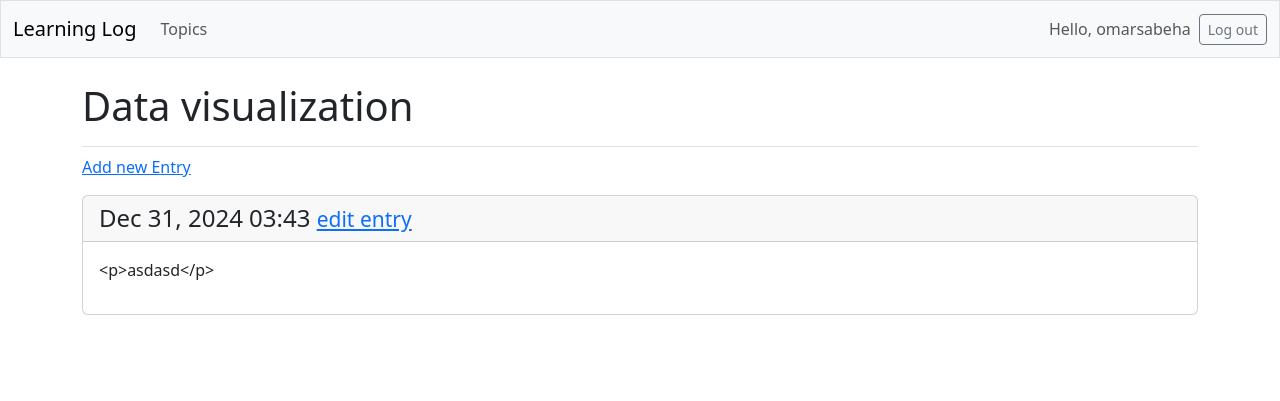
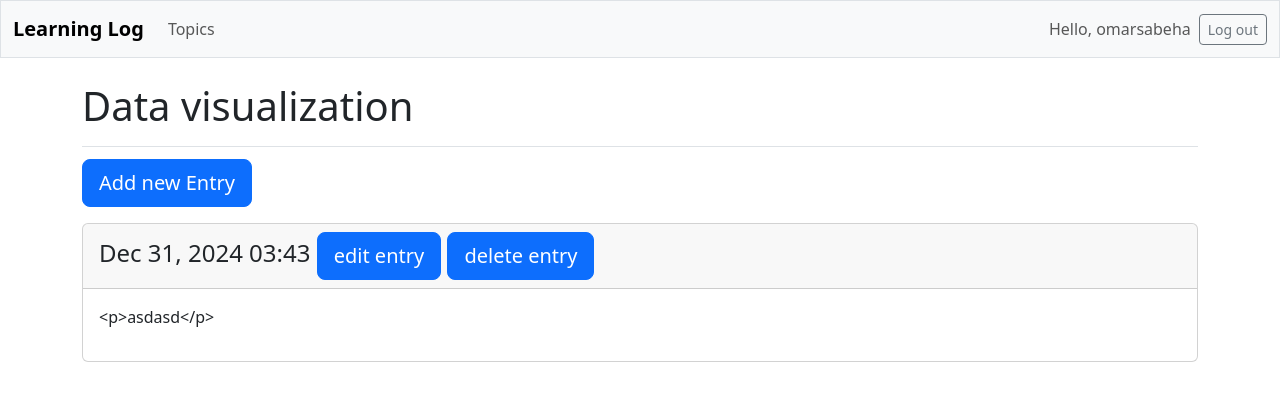
Before and after one commit to oms2304/Learning_logg-main, a Django app: page /topics/5/ in a window 1280 px wide. Shown: the top 401 px of the page. Run offline with Django 5.2, Linux system fonts and the light colour scheme; a user stored in the database is signed in; data comes from the database, SQL or seed files in the repository; both versions use the stored data as it was after the commit; some libraries are stand-ins or nearby versions.

Commit message:
added TinyMCE text box, delete topic/entry button, some styling

```diff
--- a/learning_logs/templates/learning_logs/base.html
+++ b/learning_logs/templates/learning_logs/base.html
@@ -9,8 +9,11 @@
     {% bootstrap_css %}
     {% bootstrap_javascript %}
 
+    <script src="https://cdn.tiny.cloud/1/fn1qay9yq2je6w50f5siz9nwgq3ee07djrxlt74khedctmv7/tinymce/6/tinymce.min.js"></script>
+
 </head>
 <body>
+
     <nav class="navbar navbar-expand-md navbar-light bg-light mb-4 border">
         <div class="container-fluid">
            <a class="navbar-brand" href="{% url 'learning_logs:index' %}">
@@ -68,5 +71,21 @@
         </div>
       </main>
     </div>
+    <script>
+      tinymce.init({
+          selector: 'textarea',  // Targets all textarea elements (you can also target specific ones like '#id_content')
+          plugins: 'code textcolor',
+          toolbar: 'undo redo | bold italic underline | fontsizeselect forecolor backcolor | code',
+      });
+  </script>
+  <style>
+    a{
+      text-decoration: none;
+      font-weight: bold;
+      font-size: larger;
+
+    }
+
+  </style>
 </body>
 </html>
--- a/learning_logs/templates/learning_logs/topic.html
+++ b/learning_logs/templates/learning_logs/topic.html
@@ -7,14 +7,15 @@
 {% block content %}
 
     <p>
-        <a href ="{% url 'learning_logs:new_entry' topic.id %}">Add new Entry</a>
+        <a class="btn btn-primary btn-lg mt-1" href ="{% url 'learning_logs:new_entry' topic.id %}">Add new Entry</a>
     </p>
         {% for entry in entries %}
             <div class="card mb-3">
                 <!-- Card header with timestamp and edit link -->
                 <h4 class="card-header">
                     {{ entry.date_added|date:'M d, Y H:i' }}
-                    <small><a href="{% url 'learning_logs:edit_entry' entry.id %}">edit entry</a></small>
+                    <small><a  class="btn btn-primary btn-lg " href="{% url 'learning_logs:edit_entry' entry.id %}">edit entry</a></small>
+                    <small><a  class="btn btn-primary btn-lg " href="{% url 'learning_logs:remove_entry' entry.id %}">delete entry</a></small>
                 </h4>
                 <div class="card-body">{{ entry.text|linebreaks }}</div>
             </div>
--- a/learning_logs/templates/learning_logs/topics.html
+++ b/learning_logs/templates/learning_logs/topics.html
@@ -10,6 +10,7 @@
         {% for topic in topics %}
             <li class="list-group-item border-0">
              <a href="{% url 'learning_logs:topic' topic.id %}">{{ topic }}</a>
+             <a href="{% url 'learning_logs:remove_topic' topic.id %}">delete</a>
                </li>
 
         {% empty %} <!-- tells python if there are no items to print the line below-->
--- a/learning_logs/urls.py
+++ b/learning_logs/urls.py
@@ -22,4 +22,8 @@ urlpatterns = [ # a list of indiividual pages that can be requested from the lea
     path('new_entry/<int:topic_id>/', views.new_entry, name ='new_entry'), #puts the topic_id into the url so it can be grabbed later by views
 
     path('edit_entry/<int:entry_id>/', views.edit_entry, name ='edit_entry'),
+
+    path('remove_topic/<int:topic_id>/', views.remove_topic, name='remove_topic'),
+
+    path('remove_entry/<int:entry_id>/', views.remove_entry, name='remove_entry'),
 ]
--- a/learning_logs/views.py
+++ b/learning_logs/views.py
@@ -99,3 +99,19 @@ def edit_entry(request, entry_id):
 
     context = {'entry': entry,'topic':topic, 'form':form} #if form is invalid, or the user didn't edit it yet.
     return render(request, 'learning_logs/edit_entry.html', context)
+
+
+
+def remove_topic(request, topic_id):
+    topic = Topic.objects.get(id=topic_id)
+    topic.delete()
+
+    return redirect('learning_logs:topics')
+
+
+def remove_entry(request, entry_id):
+    entry = Entry.objects.get(id=entry_id)
+    topic = entry.topic
+    entry.delete()
+
+    return redirect('learning_logs:topic', topic_id= topic.id)
```
Also changed, not shown: learning_logs/templates/learning_logs/new_entry.html (+21 -2 lines), db.sqlite3.
